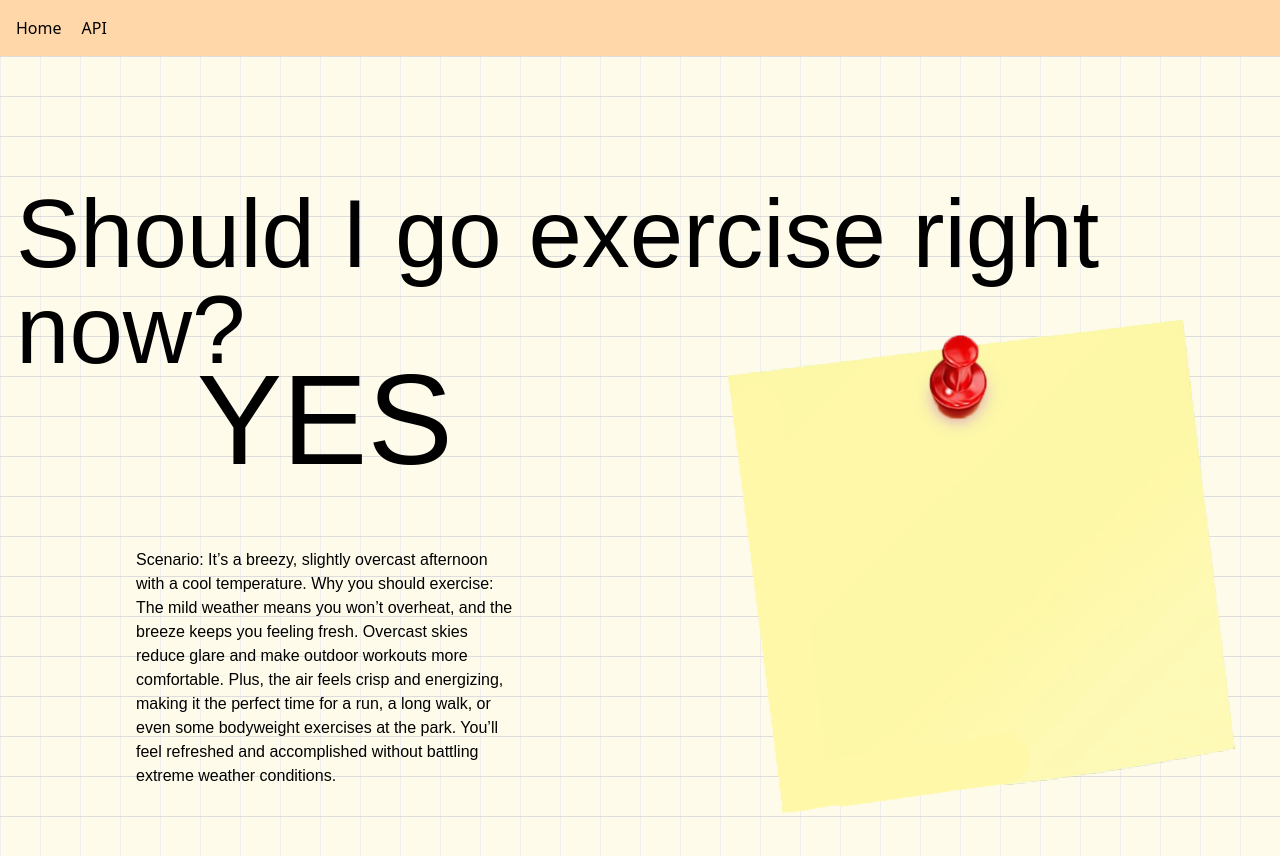
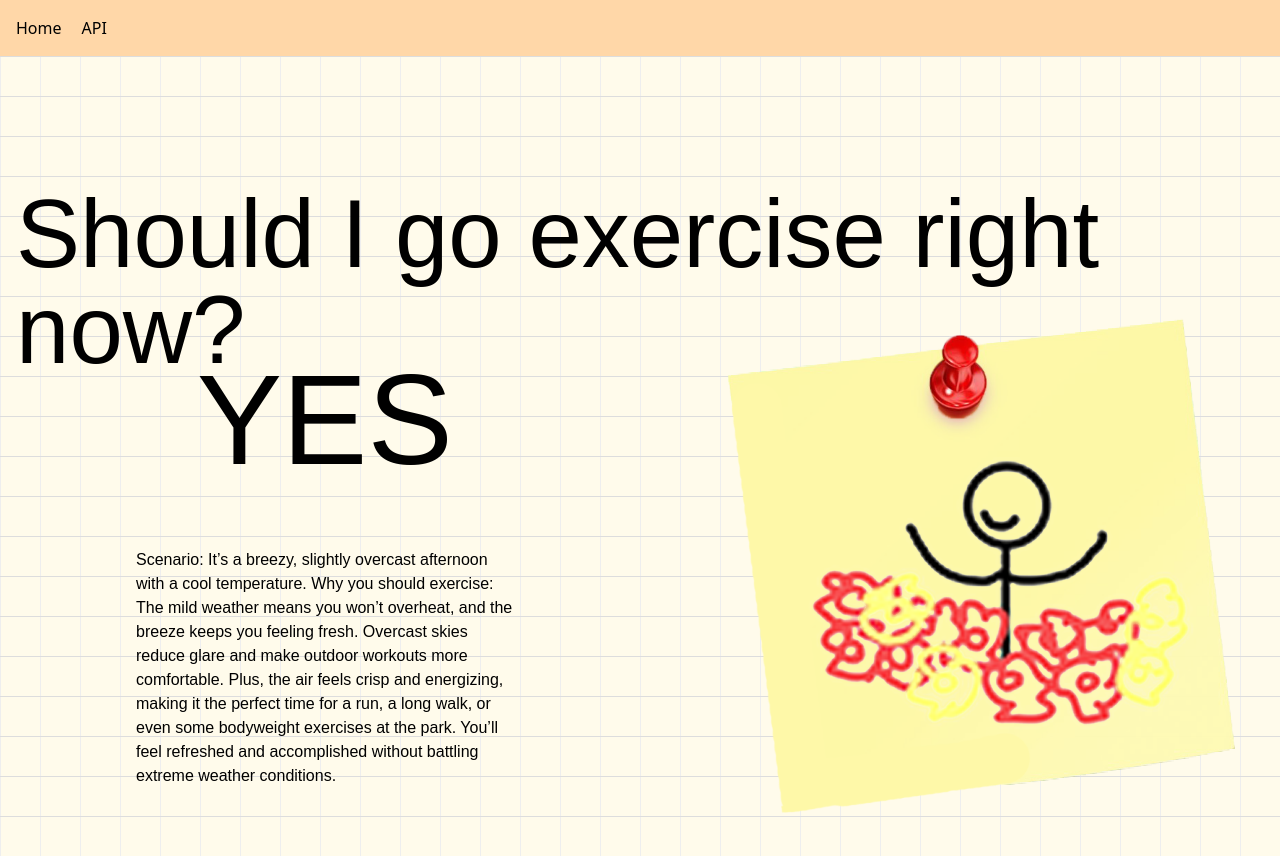
Before and after one commit to jee-gamer/should-I-go-exercise-today, a Next.js app: page / in a window 1280 px wide. Shown: the top 858 px of the page. Built offline with nearby package versions, Linux system fonts and the light colour scheme; a web font is replaced by a local one.

Commit message:
Try adding picture

```diff
--- a/app/page.js
+++ b/app/page.js
@@ -35,6 +35,13 @@ export default function Home() {
                     height={600}
                     alt="Picture of the author"
                 />
+                <Image
+                    src="/flowerTest.png"
+                    width={500}
+                    height={500}
+                    alt="Picture of the author"
+                    className="absolute top-18 left-13"
+                />
             </div>
 
         </div>
```
Also changed, not shown: public/flowerTest.png (added).
